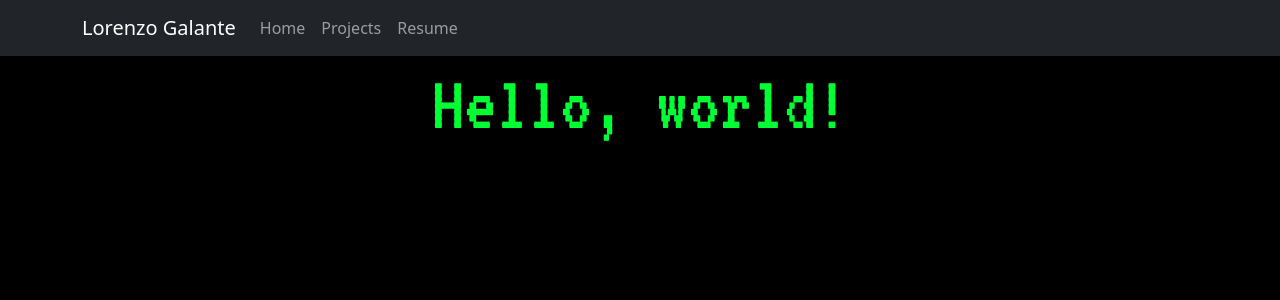
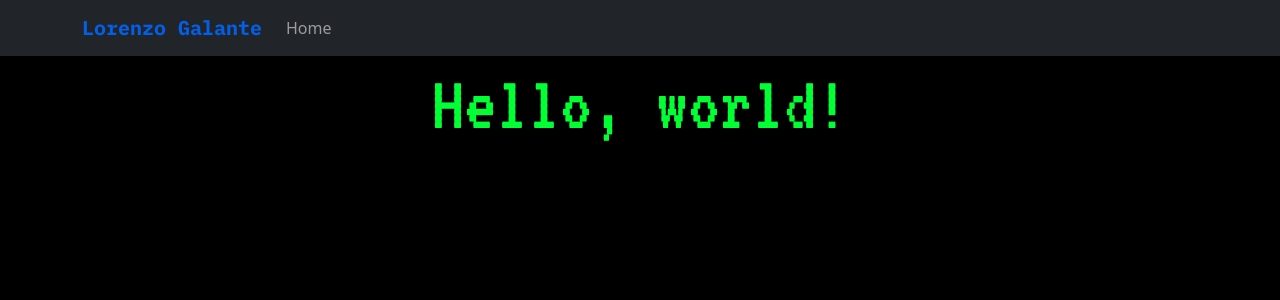
Before and after one commit to galantelorenzo97/PersonalWebPage, a React (Create React App) app in the folder pwp-client/: page / in a window 1280 px wide. Shown: the top 300 px of the page. Built offline with nearby package versions, Linux system fonts and the light colour scheme.

Commit message:
Updated Custom Navbar and Colors CSS sheet

```diff
--- a/pwp-client/src/CustomNavbar.tsx
+++ b/pwp-client/src/CustomNavbar.tsx
@@ -6,11 +6,11 @@ function CustomNavbar() {
     return (
         <Navbar bg="dark" variant="dark">
             <Container>
-                <Navbar.Brand href="#home">Lorenzo Galante</Navbar.Brand>
+                <Navbar.Brand href="#home" className="IBM-Plex-Mono retrowave-blue">Lorenzo Galante</Navbar.Brand>
                 <Nav className="me-auto">
                     <Nav.Link href="#home">Home</Nav.Link>
-                    <Nav.Link href="#projects">Projects</Nav.Link>
-                    <Nav.Link href="#Resume">Resume</Nav.Link>
+                    {/*<Nav.Link href="#projects">Projects</Nav.Link>
+                    <Nav.Link href="#Resume">Resume</Nav.Link>*/}
                 </Nav>
             </Container>
         </Navbar>
--- a/pwp-client/src/styles/colors.css
+++ b/pwp-client/src/styles/colors.css
@@ -16,3 +16,11 @@ https://superuser.com/questions/361297/what-colour-is-the-dark-green-on-old-fash
 .monochrome-green {
   color: var(--monochrome-green);
 }
+
+.retrowave-blue {
+  color: var(--retrowave-blue) !important;
+}
+
+.retrowave-magenta {
+  color: var(--retrowave-magenta);
+}
```
